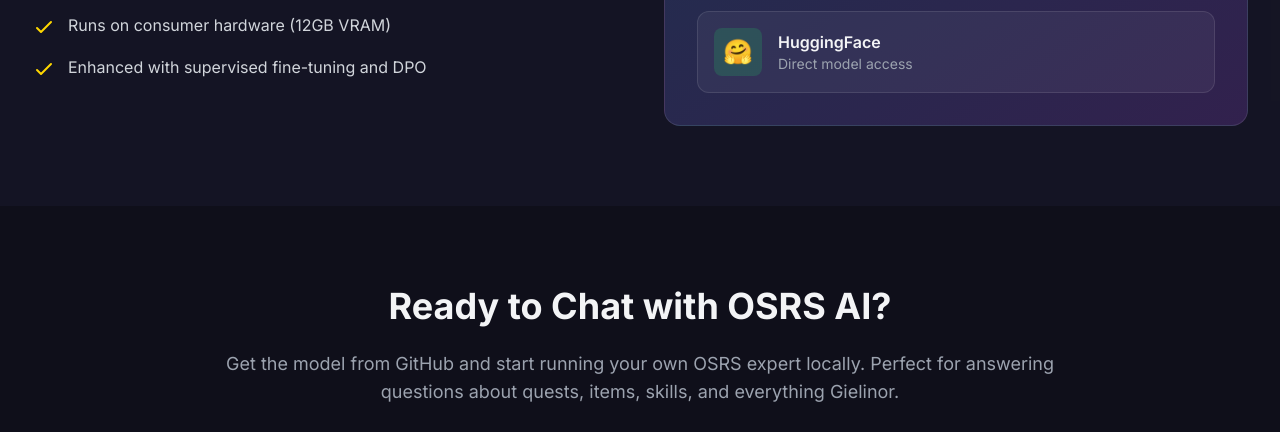
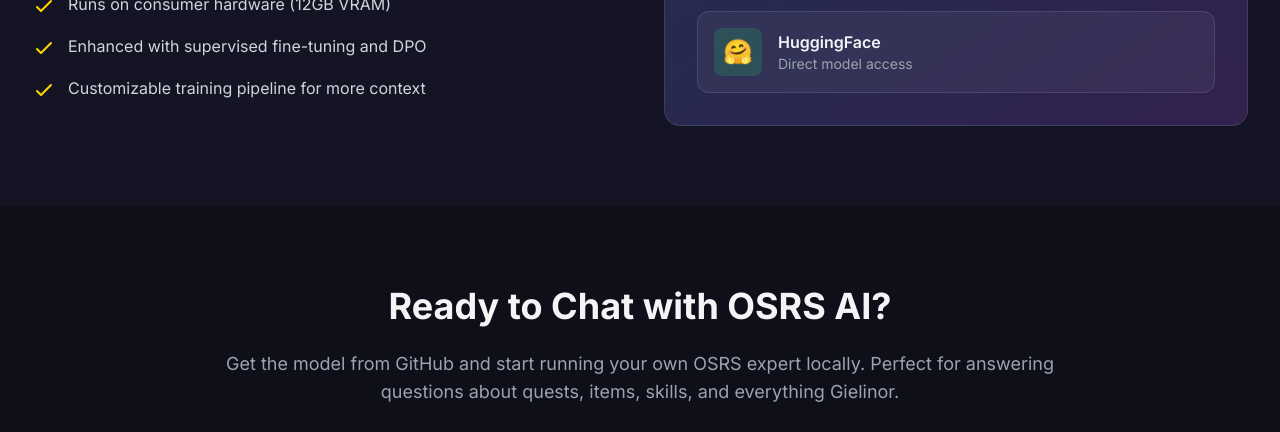
Before and after one commit to kineticquant/osrs-llm, a website: page client/index.html in a window 1280 px wide. Shown: the part 2186-2618 px from the top of the page. Drawn offline with nearby package versions, Linux system fonts and the light colour scheme.

Commit message:
updated descriptions

```diff
--- a/client/index.html
+++ b/client/index.html
@@ -206,6 +206,12 @@
                             </svg>
                             <span class="text-gray-300">Enhanced with supervised fine-tuning and DPO</span>
                         </li>
+                        <li class="flex items-start gap-3">
+                            <svg class="w-6 h-6 text-osrs-gold flex-shrink-0 mt-0.5" fill="none" stroke="currentColor" viewBox="0 0 24 24">
+                                <path stroke-linecap="round" stroke-linejoin="round" stroke-width="2" d="M5 13l4 4L19 7" />
+                            </svg>
+                            <span class="text-gray-300">Customizable training pipeline for more context</span>
+                        </li>
                     </ul>
                 </div>
                 <div class="bg-gradient-to-br from-osrs-accent/20 to-purple-500/20 rounded-2xl p-8 border border-white/10">
@@ -249,6 +255,8 @@
             <h2 class="text-4xl font-bold mb-6">Ready to Chat with OSRS AI?</h2>
             <p class="text-gray-400 text-lg mb-8">
                 Get the model from GitHub and start running your own OSRS expert locally. Perfect for answering questions about quests, items, skills, and everything Gielinor.
+                <br><br>
+                Additionally, reference the training pipeline to add any additional context or inference desired to train your local version of the model. Runs with full privacy on your own hardware.
             </p>
             <div class="flex flex-col sm:flex-row gap-4 justify-center">
                 <a href="https://github.com/kineticquant/osrs-llm" target="_blank" rel="noopener noreferrer"
```
